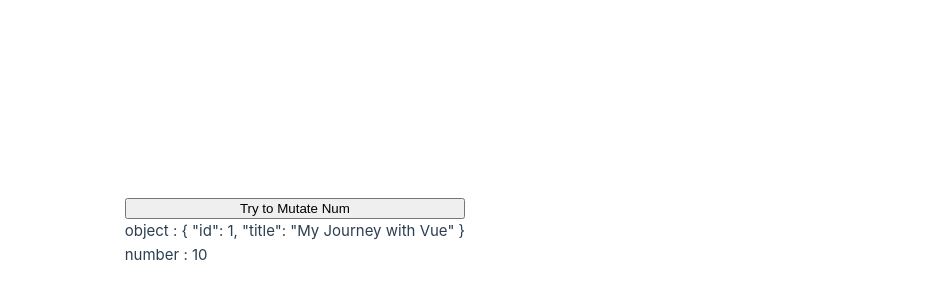
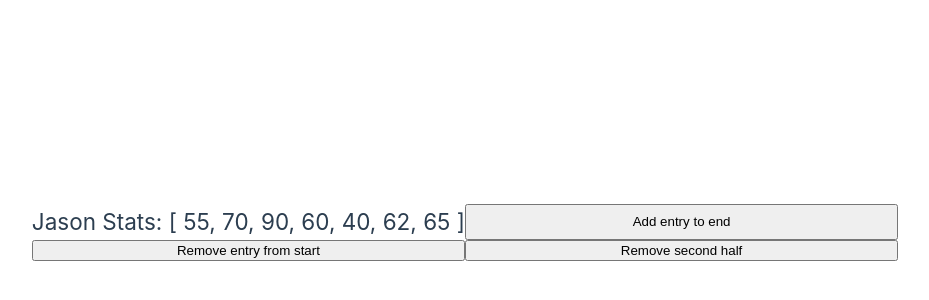
Before and after one commit to JasonXBOptel/vue_fullstack, a Vue app: page / in a window 1280 px wide. Shown: the part 168-468 px from the top of the page, without its empty margins (175-1104 px from the left). Built offline with nearby package versions, Linux system fonts and the light colour scheme.

Commit message:
state arrays

```diff
--- a/index.html
+++ b/index.html
@@ -1,11 +1,12 @@
 <!DOCTYPE html>
 <html lang="en">
   <head>
-    <meta charset="UTF-8">
-    <link rel="icon" href="/favicon.ico">
-    <meta name="viewport" content="width=device-width, initial-scale=1.0">
+    <meta charset="UTF-8" />
+    <link rel="icon" href="/favicon.ico" />
+    <meta name="viewport" content="width=device-width, initial-scale=1.0" />
     <title>Vite App</title>
   </head>
+
   <body>
     <div id="app"></div>
     <script type="module" src="/src/main.js"></script>
--- a/src/App.vue
+++ b/src/App.vue
@@ -1,14 +1,24 @@
-<script setup>
-import { ref } from "vue";
-import CustomComp from "./split/CustomComp.vue";
-let post = ref({
-  id: 1,
-  title: "My Journey with Vue",
-});
-let num = ref(10);
-const mutateNum = () => num.value++;
+<template lang="">
+  <!-- Can access the state value directly in template block -->
+  <h2>Jason Stats: {{ grades }}</h2>
+  <button @click="jasonPowerup">Add entry to end</button>
+  <button @click="jasonPowerup">Remove entry from start</button>
+  <button @click="jasonPowerup">Remove second half</button>
+</template>
+<script>
+let regularVar = 9;
+export default {
+  methods: {
+    addToEnd() {},
+    removeFromStart() {},
+    halve() {},
+    calcAverage() {},
+  },
+  data() {
+    return {
+      grades: [55, 70, 90, 60, 40, 62, 65],
+    };
+  },
+};
 </script>
-<template>
-  <CustomComp :post="post" :num="num" :mutateNum="mutateNum" />
-</template>
-<style src="./split/style.css"></style>
+<style lang=""></style>
--- a/src/components/HelloWorld.vue
+++ b/src/components/HelloWorld.vue
@@ -10,6 +10,7 @@ defineProps({
 <template>
   <div class="greetings">
     <h1 class="green">{{ msg }}</h1>
+
     <h3>
       You’ve successfully created a project with
       <a href="https://vitejs.dev/" target="_blank" rel="noopener">Vite</a> +
--- a/src/split/CustomComp.vue
+++ b/src/split/CustomComp.vue
@@ -1,14 +1,19 @@
 <script setup>
 // const props = defineProps({ post: Object, num: Number });
-const props = defineProps(["num", "post", "mutateNum"]);
+const props = defineProps({
+  numVal: {
+    type: Number,
+    required: true,
+  },
+});
 
 // const tryToMutatePost
 </script>
 <template>
   <section>
-    <button @click="mutateNum">Try to Mutate Num</button>
-    <div>{{ typeof props.post }} : {{ props.post }}</div>
-    <div>{{ typeof props.num }} : {{ props.num }}</div>
+    <!-- <button @click="mutateNum">Mutate Num from Parent</button>
+    <div>{{ typeof props.post }} : {{ props.post }}</div> -->
+    <div>{{ typeof props.numVal }} : {{ props.numVal }}</div>
   </section>
 </template>
 <!-- <style>
```
